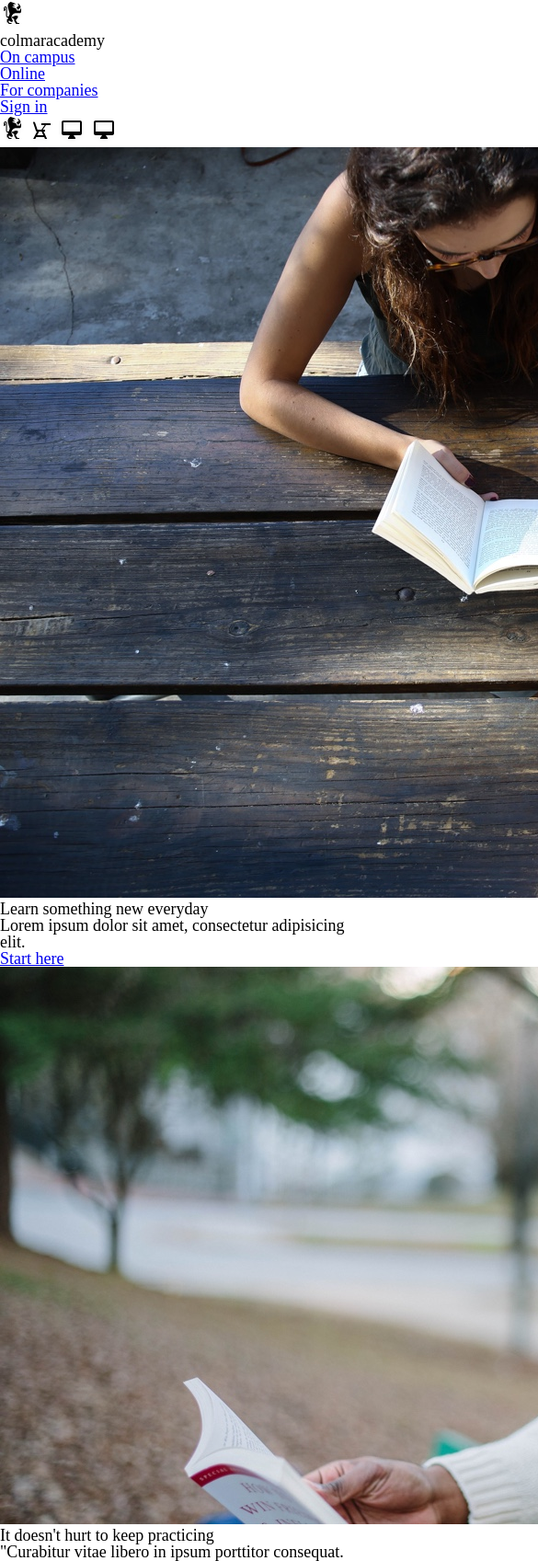
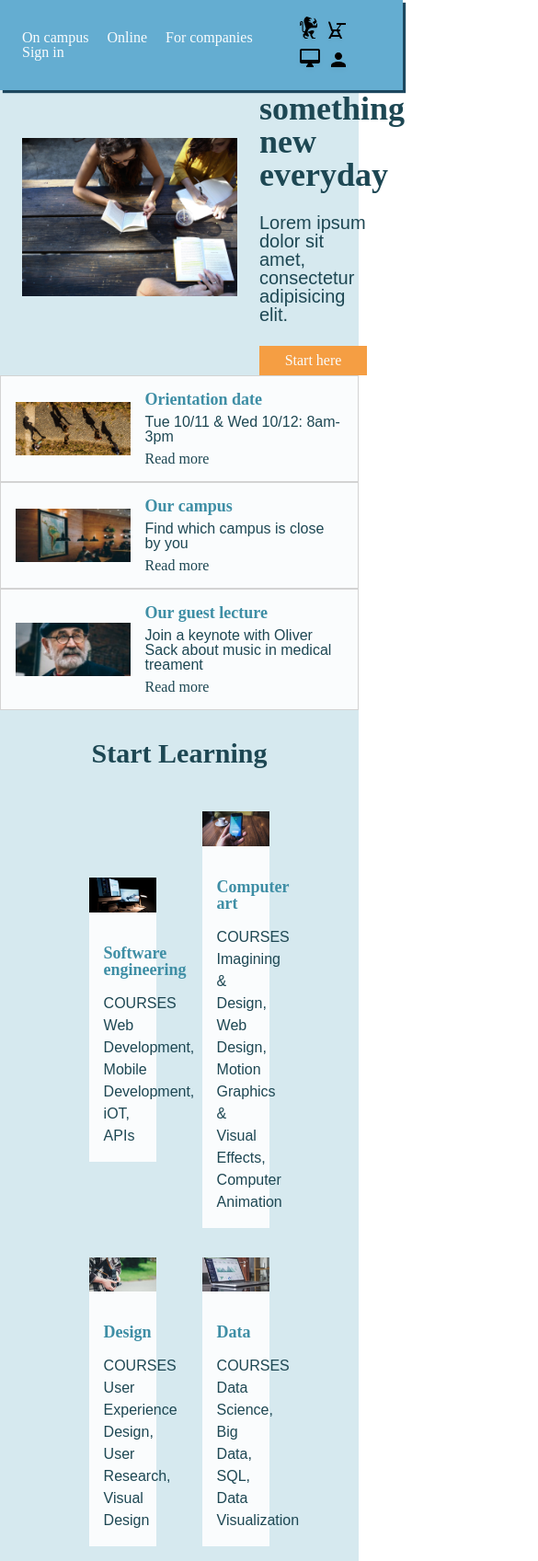
Before and after one commit to katmorris8/capstone, a plain HTML site: page index.html in a window 390 px wide. Shown: the top 1697 px of the page at 92% size, 585 px wide, since content can reach past the window. Drawn offline with Linux system fonts and the light colour scheme; a web font is replaced by a local one.

Commit message:
Add CSS styling.

```diff
--- a/index.html
+++ b/index.html
@@ -8,7 +8,7 @@
   <body>
 
     <!-- Header Section -->
-    <div class="header">
+    <div class="header-container">
       <div class="logo">
         <img src="./resources/images/ic-logo.svg">
         <h3><span>colmar</span>academy</h3>
@@ -26,10 +26,10 @@
 
       <!-- Header Nav Molible -->
       <nav class="mobile">
-        <img src="./resources/images/ic-logo.svg">
-        <img src="./resources/images/ic-on-campus.svg">
-        <img src="./resources/images/ic-online.svg">
-        <img src="./resources/images/ic-online.svg">
+        <a href="#"><img src="./resources/images/ic-logo.svg"></a>
+        <a href="#"><img src="./resources/images/ic-on-campus.svg"></a>
+        <a href="#"><img src="./resources/images/ic-online.svg"></a>
+        <a href="#"><img src="./resources/images/ic-login.svg"></a>
       </nav>
     </div>
 
@@ -49,12 +49,14 @@
     <div class="info-container">
       <div class="feature-info desktop">
         <img src="./resources/images/information-main.jpg">
+        <div class="feature-info-content desktop">
           <h2>It doesn't hurt to keep practicing</h2>
           <p>"Curabitur vitae libero in ipsum porttitor consequat. Aliquam et
             commodo lectus, nec consequat neque. Sed non accumsan urna. Phasellus
             sed consequat ex. Etiam eget magna laoreet, efficitur dolor
             consequat, tristique ligula."</p>
           <h6>Emmanuel, Sr Strategist at Hiring.com</h6>
+        </div>
       </div>
 
       <div class="secondary-info">
@@ -63,27 +65,33 @@
         <div class="info">
           <img class="desktop" src="./resources/images/information-orientation.jpg">
           <img class="mobile" src="./resources/images/information-orientation-mobile.jpg">
+          <div class="info-content">
             <h5>Orientation date</h5>
             <p>Tue 10/11 & Wed 10/12: 8am-3pm</p>
             <a href="#">Read more</a>
+          </div>
         </div>
 
         <!-- Campus info -->
         <div class="info">
           <img class="desktop" src="./resources/images/information-campus.jpg">
           <img class="mobile" src="./resources/images/information-campus-mobile.jpg">
+          <div class="info-content">
             <h5>Our campus</h5>
             <p>Find which campus is close by you</p>
             <a href="#">Read more</a>
+          </div>
         </div>
 
         <!-- Guest lecture info -->
         <div class="info">
           <img class="desktop" src="./resources/images/information-guest-lecture.jpg">
           <img class="mobile" src="./resources/images/information-guest-lecture-mobile.jpg">
+          <div class="info-content">
             <h5>Our guest lecture</h5>
             <p>Join a keynote with Oliver Sack about music in medical treament</p>
             <a href="#">Read more</a>
+          </div>
         </div>
       </div>
     </div>
@@ -93,55 +101,67 @@
       <h2>Start Learning</h2>
 
       <!-- Courses Desktop -->
-      <div class="desktop">
+      <div class="learning desktop">
 
         <!-- Software engineering -->
         <div class="course">
           <img src="./resources/images/course-software.jpg">
+          <div class="course-description">
             <h5>Software engineering</h5>
             <p class="uppercase">courses</p>
             <p>Web Development, Mobile Development, iOT, APIs</p>
           </div>
+        </div>
 
         <!-- Computer art -->
         <div class="course">
-          <img src="./resources/images/course-computer.jpg">
+          <img src="./resources/images/course-computer-art.jpg">
+          <div class="course-description">
             <h5>Computer art</h5>
             <p class="uppercase">courses</p>
             <p>Imagining & Design, Web Design, Motion Graphics & Visual Effects,
               Computer Animation</p>
           </div>
+        </div>
 
         <!-- Design -->
         <div class="course">
           <img src="./resources/images/course-design.jpg">
+          <div class="course-description">
             <h5>Design</h5>
             <p class="uppercase">courses</p>
             <p>User Experience Design, User Research, Visual Design</p>
+          </div>
         </div>
 
         <!-- Data -->
         <div class="course">
           <img src="./resources/images/course-data.jpg">
+          <div class="course-description">
             <h5>Data</h5>
             <p class="uppercase">courses</p>
             <p>Data Science, Big Data, SQL, Data Visualization</p>
+          </div>
         </div>
 
         <!-- Business -->
         <div class="course">
           <img src="./resources/images/course-business.jpg">
+          <div class="course-description">
             <h5>Business</h5>
             <p class="uppercase">courses</p>
             <p>Product Development, Business Development, Startup</p>
+          </div>
         </div>
 
         <!-- Marketing -->
         <div class="course">
           <img src="./resources/images/course-marketing.jpg">
+          <div class="course-description">
             <h5>Marketing</h5>
             <p class="uppercase">courses</p>
             <p>Analytics, Content Marketing, Mobile Marketing</p>
+          </div>
         </div>
       </div>
 
@@ -163,12 +183,15 @@
     </div>
 
     <!-- Thesis Section -->
+    <div class="thesis">
+      <h2>Thesis exhibit</h2>
+
       <div class="thesis-container">
-      <h2>Thesis exhibit</h2>
 
         <!-- Thesis Reimagine Video -->
         <div class="feature-thesis">
-        <video src="./resources/videos/thesis.mp4" autoplay poster="posterimage.jpg">
+          <video src="./resources/videos/thesis.mp4" controls>
+            Video not supported
           </video>
           <div class="desktop">
             <h5>Reimagine urban</h5>
@@ -184,17 +207,27 @@
 
           <!-- Fisma Thesis -->
           <div class="secondary-thesis">
+            <img src="./resources/images/thesis-fisma.jpg">
+            <div class="secondary-thesis-content">
               <h5>Fisma: Design and Prototype</h5>
               <p>Designer showcase of new prototype product</p>
+            </div>
           </div>
 
           <!-- Now and Then Thesis -->
           <div class="secondary-thesis">
+            <img src="./resources/images/thesis-now-and-then.jpg">
+            <div class="secondary-thesis-content">
               <h5>Now and then</h5>
               <p>Research study about New York</p>
             </div>
           </div>
         </div>
+      </div>
+
+      </div>
+
+
 
     <!-- Footer -->
     <div class="footer">
@@ -205,7 +238,7 @@
       </div>
 
       <!-- Policy -->
-      <div class="policy mobile">
+      <div class="policy desktop">
         <nav>
           <ul>
             <li><a href="#">Terms</a></li>
--- a/resources/css/style.css
+++ b/resources/css/style.css
@@ -31,5 +31,339 @@
 }
 
 html {
-  font-size: 18px;
+  font-size: 16px;
 }
+
+h1 {
+  font-family: "Arvo", "Times New Roman", serif;
+  font-weight: 700;
+  font-size: 2.25rem;
+  color: #1D4753;
+}
+
+h2 {
+  font-family: "Arvo", "Times New Roman", serif;
+  font-weight: 700;
+  font-size: 1.875rem;
+  color: #1D4753;
+}
+
+h3 {
+  font-family: "Nato Sans", "Ariel", sans-serif;
+  font-size: 1.625rem;
+  color: #FAFCFD;
+  text-transform: uppercase;
+}
+
+h4 {
+  font-family: "Nato Sans", "Ariel", sans-serif;
+  font-size: 1.25rem;
+  color: #1D4753;
+}
+
+h5 {
+  font-family: "Arvo", "Times New Roman", serif;
+  font-weight: 700;
+  font-size: 1.125rem;
+  color: #3E8EA5;
+}
+
+h6 {
+  font-family: "Nato Sans", "Ariel", sans-serif;
+  font-style: italic;
+  font-size: 0.875rem;
+  color: #3E8EA5;
+}
+
+a {
+  font-family: "Arvo", "Times New Roman", serif;
+  font-size: 1rem;
+  text-decoration: none;
+  color: #1D4753;
+}
+
+a:visted {
+  color: #F59E43;
+}
+
+p {
+  font-family: "Nato Sans", "Ariel", sans-serif;
+  font-weight: 400;
+  font-size: 1rem;
+  color: #1D4753;
+}
+
+.mobile {
+  display: none;
+}
+
+.header-container {
+  background-color: #64ADD1;
+  box-shadow: 0.1875rem 0.1875rem 0.0625rem #1D475E;
+  width: 100%;
+  top: 0;
+  margin: 0 auto;
+  padding: 1rem 1.5rem;
+  display: flex;
+  position: fixed;
+}
+
+.logo {
+  display: flex;
+  align-items: center;
+}
+
+.logo span {
+  font-family: "Arvo", "Times New Roman", serif;
+  font-weight: bold;
+  color: #000;
+}
+
+.header-container .desktop {
+  display: flex;
+  align-items: center;
+  justify-content: flex-end;
+  width: 100%;
+}
+
+.header-container .desktop li {
+  display: inline-block;
+  padding-right: 1rem;
+  margin-right: 0;
+}
+
+.header-container .desktop a {
+  color: #FAFCFD;
+}
+
+
+
+
+@media only screen and (max-width: 460px) {
+  .desktop {
+    display: none;
+  }
+
+  .logo {
+    display: none;
+  }
+
+  .mobile {
+    display: block;
+  }
+}
+
+.banner-container {
+  background-color: #D6E9EF;
+  margin-top: 4rem;
+  display: flex;
+  align-items: center;
+}
+
+.banner-container img {
+  padding: 2rem 1.5rem;
+  width: 60%;
+  height: auto;
+}
+
+.banner-info {
+  padding-right: 1.5rem;
+  width: 30%;
+}
+
+.banner-info h4 {
+  padding: 1.5rem 0;
+}
+
+.button a {
+  color: #FAFCFD;
+  background-color: #F59E43;
+  padding: 0.5rem;
+  display: flex;
+  justify-content: center;
+}
+
+@media screen only (max-width: 460px) {
+
+}
+
+/* fix info sizing */
+
+.info-container {
+  display: flex;
+  background-color: #FAFCFD;
+}
+
+.feature-info {
+  width: 60%;
+  height: auto;
+  border: 1px solid lightgray;
+}
+
+.feature-info img {
+  width: 100%;
+  height: auto;
+  padding: 2rem 1.5rem;
+}
+
+.feature-info-content {
+  padding: 0 1.5rem;
+}
+
+.feature-info-content p {
+  padding: 1.5rem 0;
+}
+
+.feature-info-content h6 {
+  padding-bottom: 2rem;
+}
+
+.secondary-info {
+  width: auto;
+  height: auto;
+}
+
+.info {
+  width: auto;
+  height: auto;
+  border: 1px solid lightgray;
+  padding: 1rem;
+  display: flex;
+  align-items: center;
+}
+
+.info img {
+  width: 35%;
+  height: auto;
+}
+
+.info-content {
+  width: 65%;
+  height: auto;
+  padding-left: 1rem;
+}
+
+.info-content p {
+  padding: 0.5rem 0;
+}
+
+.learning-container {
+  padding: 2rem 4.5rem;
+  background-color: #D6E9EF;
+}
+
+.learning-container h2 {
+  text-align: center;
+  padding-bottom: 2rem;
+  display: block;
+}
+
+.learning {
+  display: flex;
+  justify-content: space-around;
+  align-items: center;
+  flex-flow: row wrap;
+}
+
+.course {
+  max-width: 30%;
+  background-color: #FAFCFD;
+  margin: 1rem;
+}
+
+.course img {
+  width: 100%;
+  height: auto;
+}
+
+.course-description {
+  padding: 1rem;
+  height: 100%;
+  flex-grow: 1;
+}
+
+.course-description h5 {
+  padding: 1rem 0;
+}
+
+.course-description p {
+  font-family: "Nato Sans", "Ariel", sans-serif;
+  line-height: 1.5rem;
+}
+
+.uppercase {
+  text-transform: uppercase;
+}
+
+.thesis {
+  padding: 2rem 0;
+  background-color: #FAFCFD;
+}
+
+.thesis h2 {
+  text-align: center;
+  padding-bottom: 0.5rem;
+}
+
+.thesis-container {
+  display: flex;
+  padding: 1.5rem;
+}
+
+.feature-thesis {
+  width: 60%;
+  height: auto;
+  padding-right: 1.5rem;
+}
+
+.feature-thesis video {
+  width: 100%;
+  height: auto;
+}
+
+.feature-thesis .desktop {
+  width: 100%;
+  padding-top: 1.5rem;
+}
+
+.feature-thesis .desktop p {
+  padding-top: 0.5rem;
+}
+
+.secondary-thesis {
+  width: auto;
+  height: auto;
+  display: flex;
+  align-items: center;
+}
+
+.secondary-thesis img {
+  width: 35%;
+  height: auto;
+  padding: 1rem;
+}
+
+.secondary-thesis-content p {
+  padding: 0.5rem 0;
+}
+
+.footer {
+  background-color: #D6E9EF;
+  padding: 1rem 1.5rem;
+  display: flex;
+  width: 100%;
+}
+
+/* policy to the right */
+
+.footer .policy ul {
+  width: 100%;
+  display: flex;
+}
+
+.footer .policy li {
+  display: inline-block;
+  padding-right: 1rem;
+  margin-right: 0;
+  float: right;
+}
```
Lines whose indentation alone changed are shown as unchanged.
